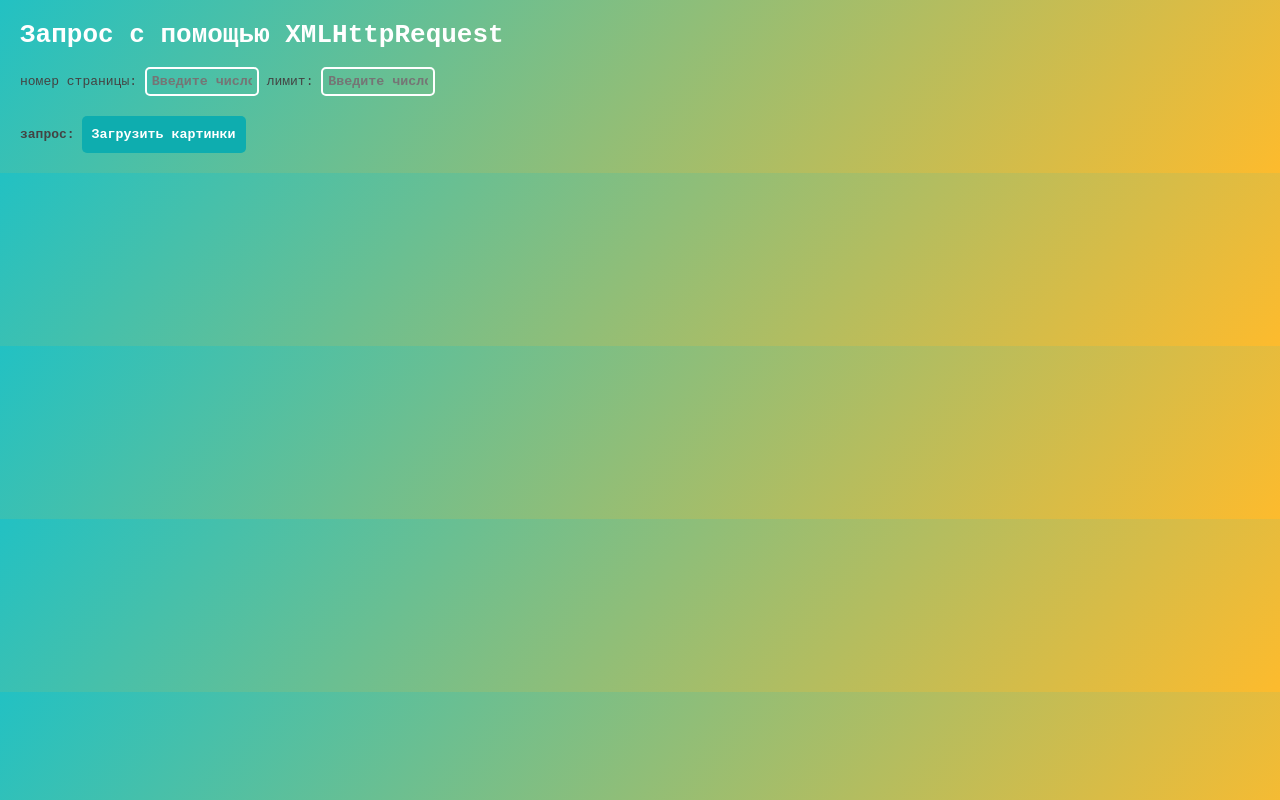
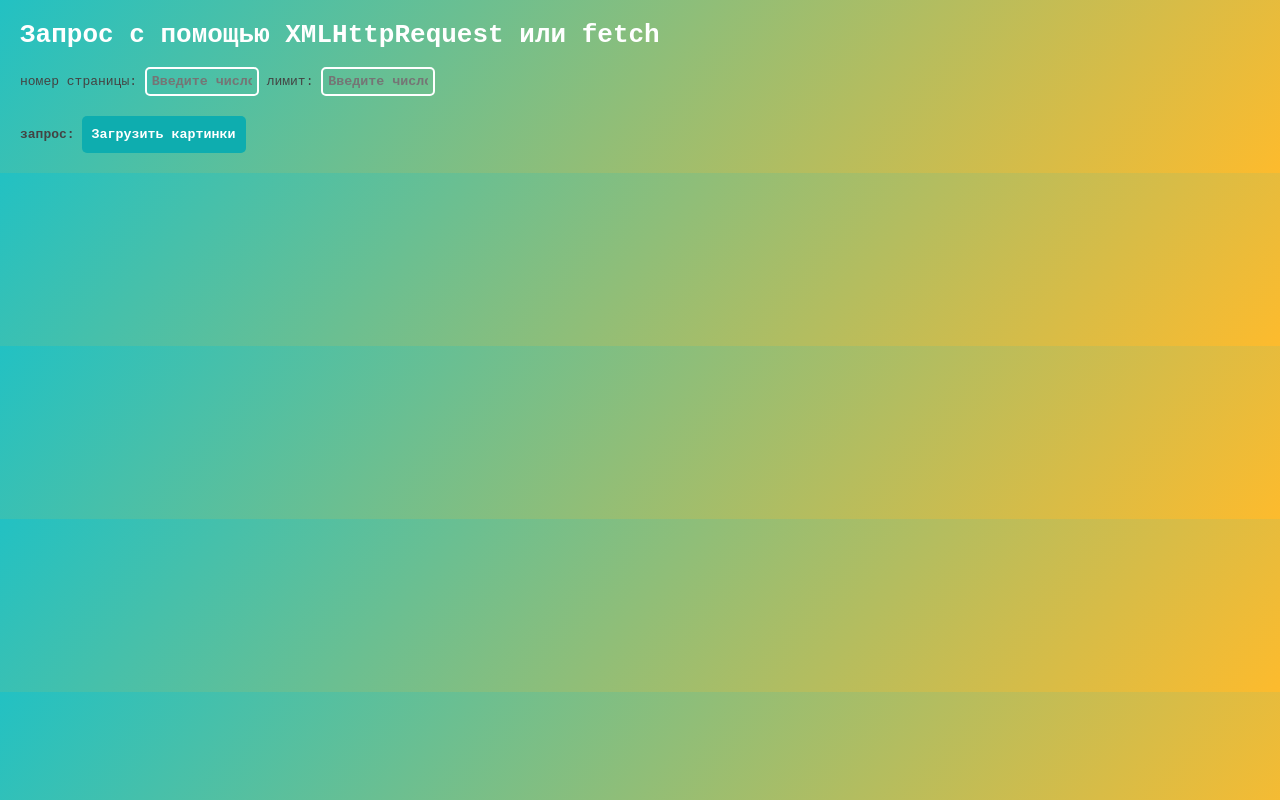
Before and after one commit to Katrin-kudryash/module9_homework, a plain HTML site: page index.html in a window 1280 px wide. Drawn offline with Linux system fonts and the light colour scheme.

Commit message:
task5: Добавлено условие и решение задачи

```diff
--- a/index.html
+++ b/index.html
@@ -10,7 +10,7 @@
 
 	<body>
 		<div id="frame">
-			<h1>Запрос c помощью XMLHttpRequest</h1>
+			<h1>Запрос c помощью XMLHttpRequest или fetch</h1>
 			<label for="number-picture">номер страницы:</label>
 			<input type="text" class="input" id="number-picture" placeholder="Введите число">
 			<label for="limit">лимит:</label>
```
Also changed, not shown: task5.js (line endings or trailing spaces).
